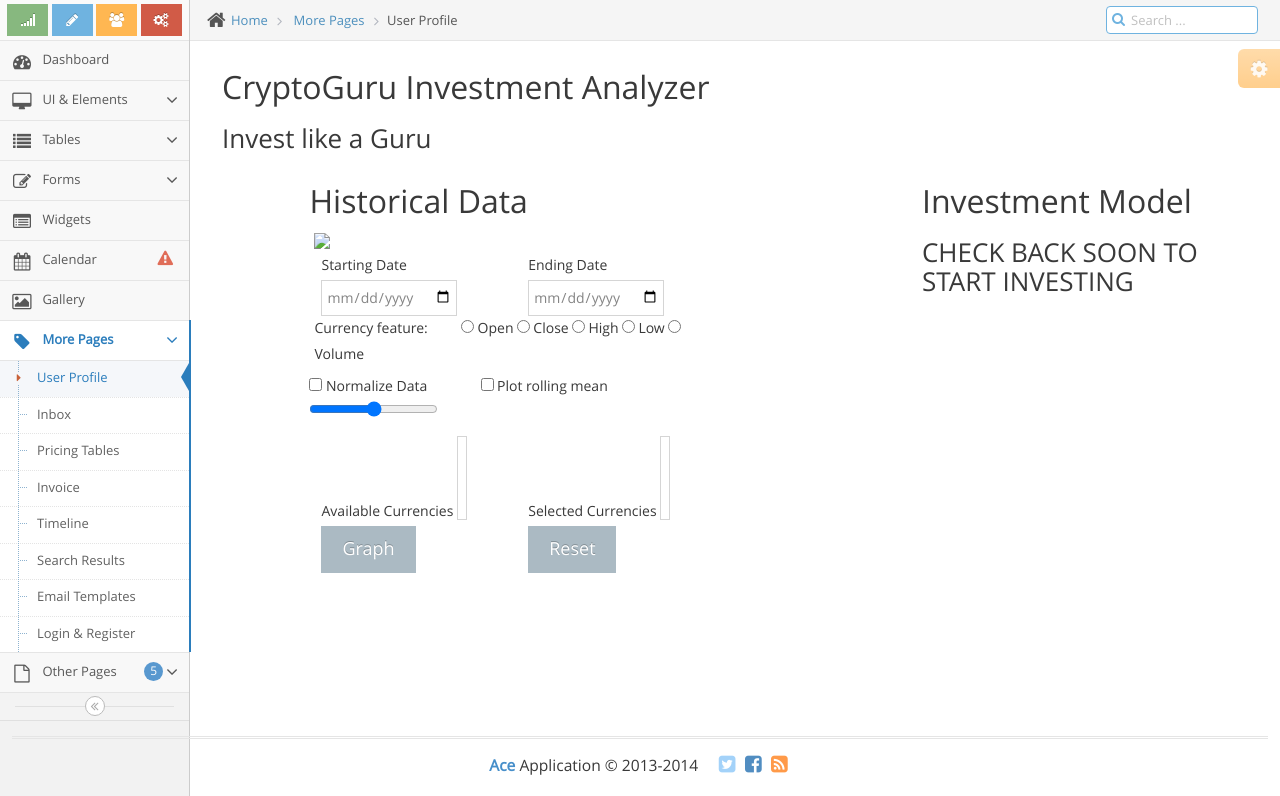
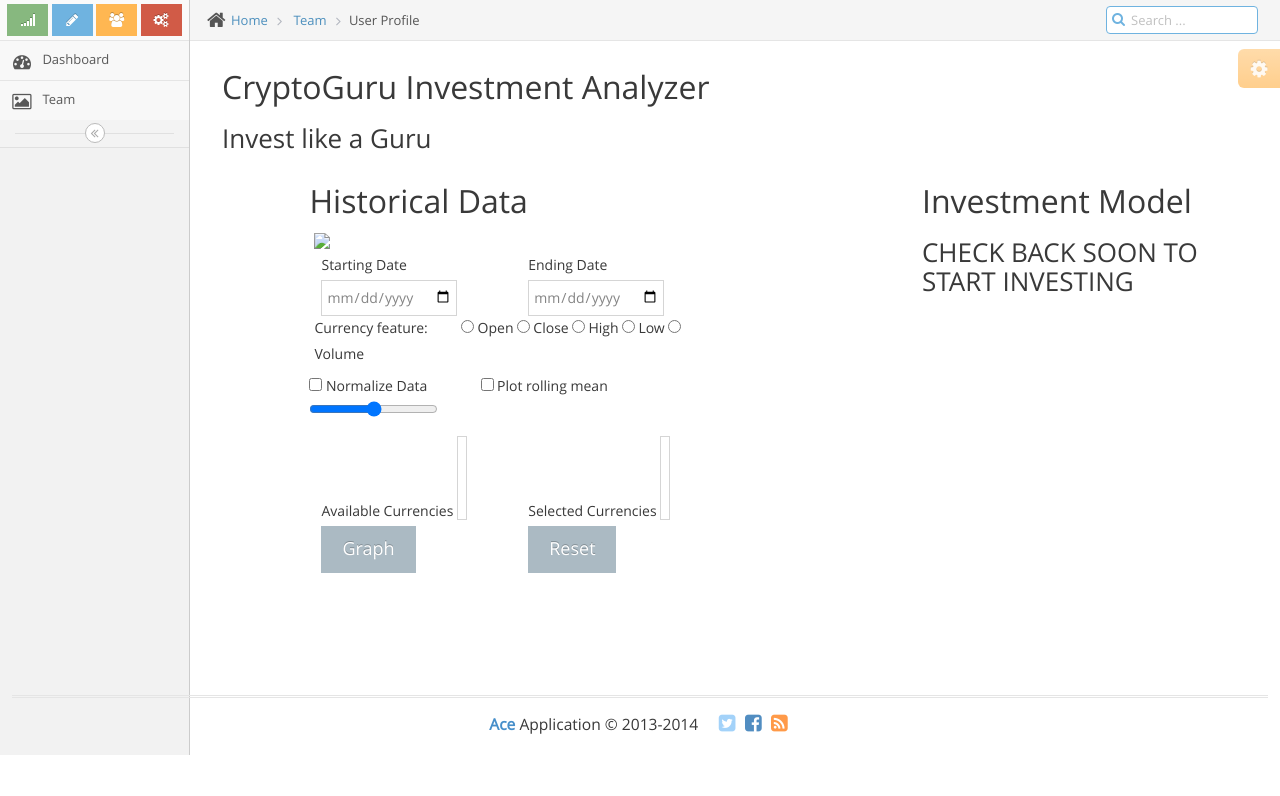
Before and after one commit to bheath015/CricketDB, a Flask app: template webapp/templates/investment.html in a window 1280 px wide; the page is wider, and only the part inside the window is pictured. Shown: the part 45-841 px from the top of that part. After the commit the page ends 800 px from the top of that part, so only its background shows below. Run offline with Flask 2, Linux system fonts and the light colour scheme; the template is opened without the code that fills it, so the values that code supplies are empty; some libraries are stand-ins or nearby versions.

Commit message:
begin to remove side bar junk

```diff
--- a/flaskApp/templates/layout.html
+++ b/flaskApp/templates/layout.html
@@ -163,7 +163,7 @@
 
             <b class="arrow"></b>
           </li>
-
+<!--
           <li class="">
             <a href="#" class="dropdown-toggle">
               <i class="menu-icon fa fa-desktop"></i>
@@ -360,9 +360,9 @@
                 </ul>
               </li>
             </ul>
-          </li>
+          </li> -->
 
-          <li class="">
+<!--           <li class="">
             <a href="#" class="dropdown-toggle">
               <i class="menu-icon fa fa-list"></i>
               <span class="menu-text"> Tables </span>
@@ -391,9 +391,9 @@
                 <b class="arrow"></b>
               </li>
             </ul>
-          </li>
+          </li> -->
 
-          <li class="">
+<!--           <li class="">
             <a href="#" class="dropdown-toggle">
               <i class="menu-icon fa fa-pencil-square-o"></i>
               <span class="menu-text"> Forms </span>
@@ -449,18 +449,18 @@
                 <b class="arrow"></b>
               </li>
             </ul>
-          </li>
+          </li> -->
 
-          <li class="">
+<!--           <li class="">
             <a href="widgets.html">
               <i class="menu-icon fa fa-list-alt"></i>
               <span class="menu-text"> Widgets </span>
             </a>
 
             <b class="arrow"></b>
-          </li>
+          </li> -->
 
-          <li class="">
+<!--           <li class="">
             <a href="calendar.html">
               <i class="menu-icon fa fa-calendar"></i>
 
@@ -474,18 +474,27 @@
             </a>
 
             <b class="arrow"></b>
+          </li> -->
+
+          <li class="">
+            <a href="team.html">
+              <i class="menu-icon fa fa-picture-o"></i>
+              <span class="menu-text"> Team </span>
+            </a>
+
+            <b class="arrow"></b>
           </li>
 
-          <li class="">
+<!--           <li class="">
             <a href="gallery.html">
               <i class="menu-icon fa fa-picture-o"></i>
               <span class="menu-text"> Gallery </span>
             </a>
 
             <b class="arrow"></b>
-          </li>
+          </li> -->
 
-          <li class="active open">
+<!--           <li class="active open">
             <a href="#" class="dropdown-toggle">
               <i class="menu-icon fa fa-tag"></i>
               <span class="menu-text"> More Pages </span>
@@ -568,8 +577,8 @@
                 <b class="arrow"></b>
               </li>
             </ul>
-          </li>
-
+          </li> -->
+<!--
           <li class="">
             <a href="#" class="dropdown-toggle">
               <i class="menu-icon fa fa-file-o"></i>
@@ -632,7 +641,7 @@
               </li>
             </ul>
           </li>
-        </ul><!-- /.nav-list -->
+        </ul> --><!-- /.nav-list -->
 
         <div class="sidebar-toggle sidebar-collapse" id="sidebar-collapse">
           <i id="sidebar-toggle-icon" class="ace-icon fa fa-angle-double-left ace-save-state" data-icon1="ace-icon fa fa-angle-double-left" data-icon2="ace-icon fa fa-angle-double-right"></i>
@@ -649,7 +658,7 @@
               </li>
 
               <li>
-                <a href="#">More Pages</a>
+                <a href="#">Team</a>
               </li>
               <li class="active">User Profile</li>
             </ul><!-- /.breadcrumb -->
```
Also changed, not shown: flaskApp/templates/dash.html (+10 -10 lines), 2 other files.
